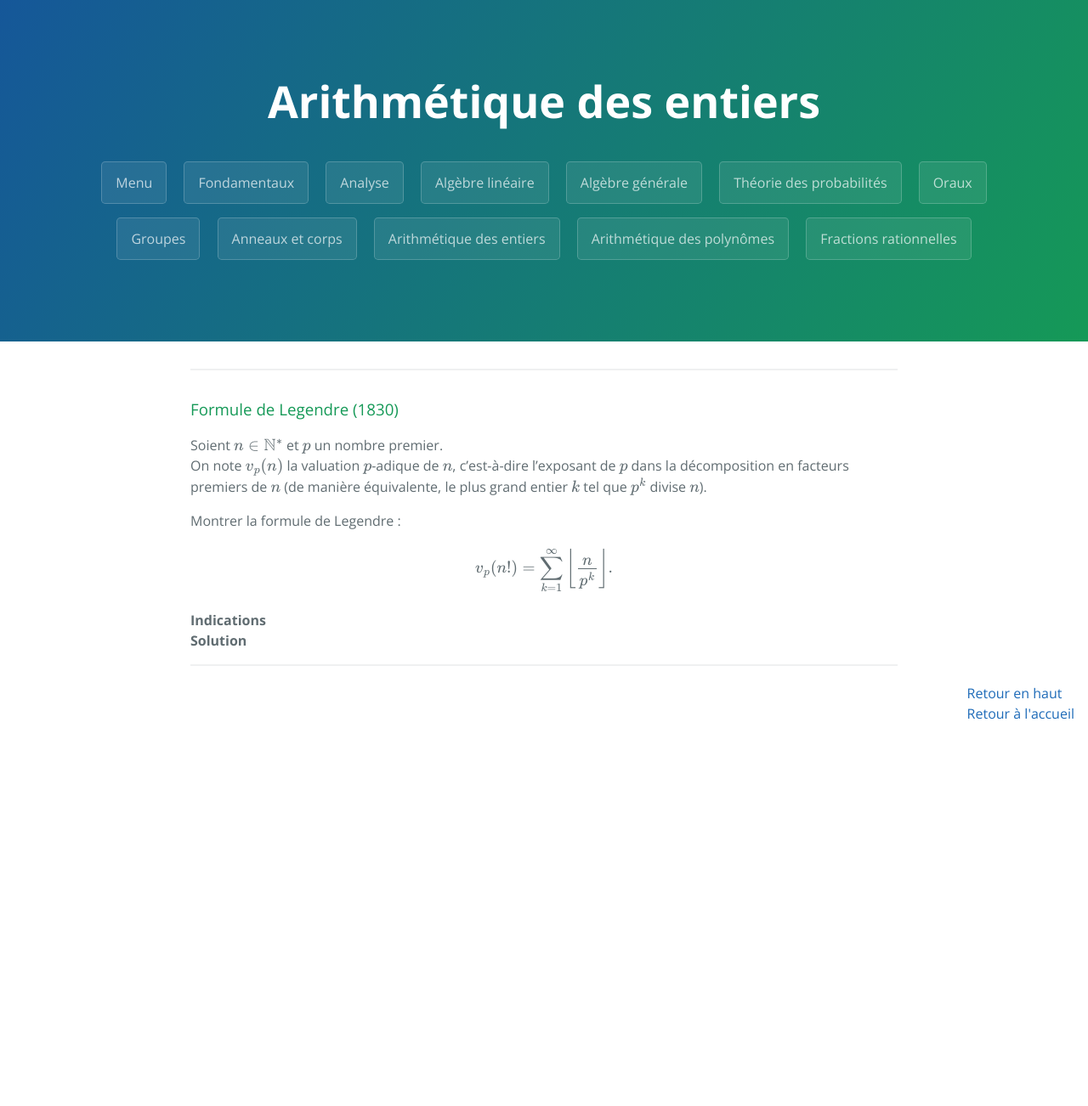
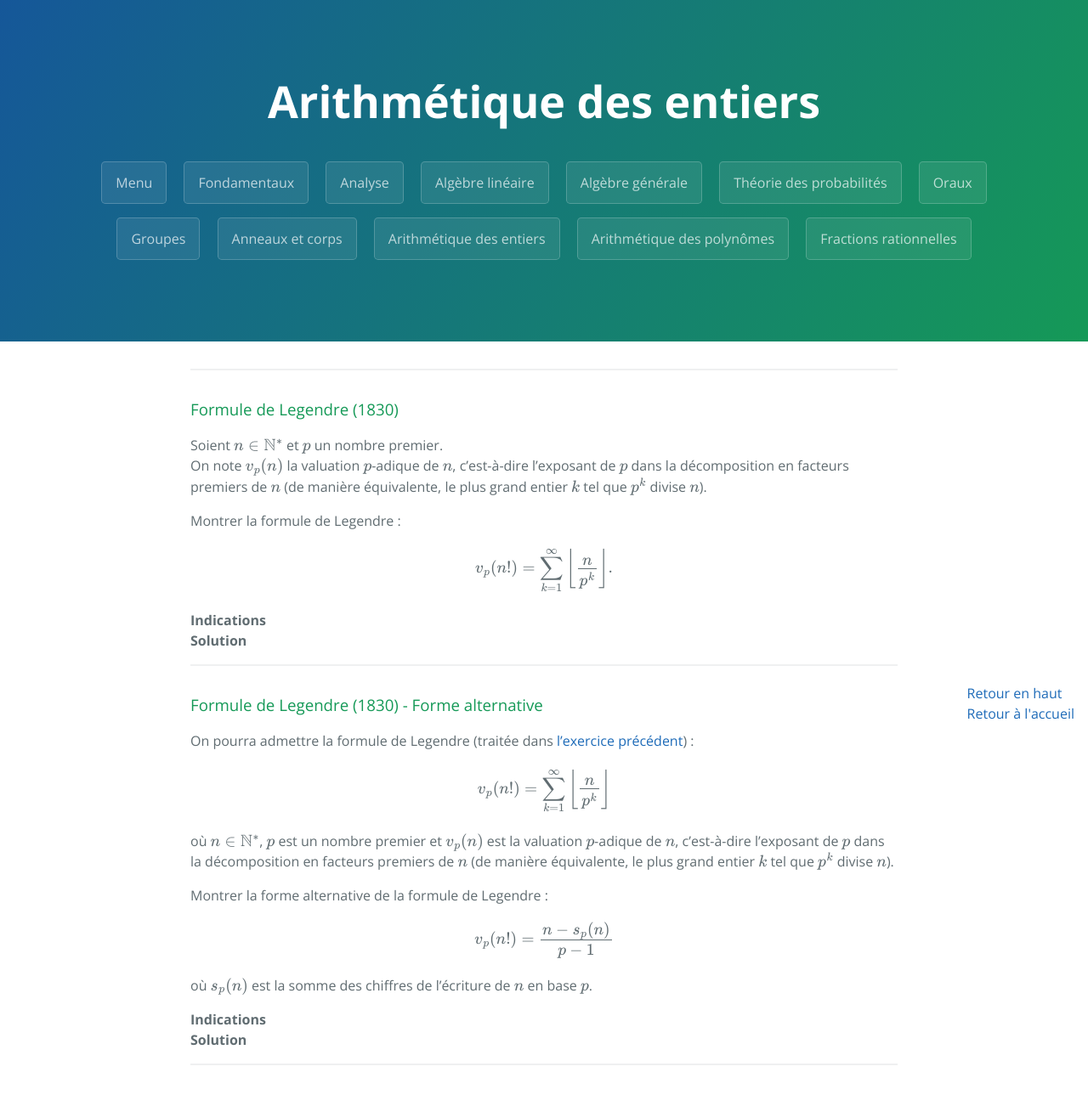
Before and after one commit to WingVee/wingvee.github.io, a Jekyll site: the page built from _pages/arithmetique-entiers.md, in a window 1280 px wide. Shown: the whole page at 85% size. Built offline with Jekyll 4.4.1, drawn with Linux system fonts in a browser that asks for light colours; formulas are drawn with MathJax 3; the repository's description, which GitHub fills in, is left out; before the commit the page ends 900 px from its top, so only the background shows below that; some of the changed text lies outside the part shown.

Commit message:
arithmetique-des-entiers#formule-de-legendre-2

```diff
--- a/_pages/arithmetique-entiers.md
+++ b/_pages/arithmetique-entiers.md
@@ -34,11 +34,8 @@ $$v_p(n!)=\sum_{k=1}^{\infty}\left\lfloor\frac{n}{p^k}\right\rfloor.$$
       <summary><u>Solution rapide</u></summary>
         Le nombre d'entiers de $1$ à $n$ qui sont multiples de $p^k$ est $\displaystyle\left\lfloor\frac{n}{p^k}\right\rfloor$.<br>
         Ainsi, le nombre d'entiers de $1$ à $n$ dont la valuation $p$-adique est $k$ (i.e. multiples de $p^k$ mais pas de $p^{k+1}$) est :
-
         $$\displaystyle\left\lfloor\frac{n}{p^k}\right\rfloor-\left\lfloor\frac{n}{p^{k+1}}\right\rfloor.$$
-
         Puisque la valuation $p$-adique de $n!$ est la somme des valuations $p$-adiques des entiers de $1$ à $n$, en regroupant leur valuation $p$-adique, et en remarquant que $\left\lfloor\frac{n}{p^{k}}\right\rfloor = 0$ pour $k>\log_p(n)$, on obtient :
-
         $$v_p(n!) = \left(\left\lfloor\frac{n}{p}\right\rfloor-\left\lfloor\frac{n}{p^2}\right\rfloor\right) + 2\left(\left\lfloor\frac{n}{p^2}\right\rfloor-\left\lfloor\frac{n}{p^3}\right\rfloor\right) + 3\left(\left\lfloor\frac{n}{p^3}\right\rfloor-\left\lfloor\frac{n}{p^4}\right\rfloor\right) + \ldots = \sum_{k=1}^{\infty}\left\lfloor\frac{n}{p^k}\right\rfloor.$$
     </details>
     <details>
@@ -56,37 +53,68 @@ $$v_p(n!)=\sum_{k=1}^{\infty}\left\lfloor\frac{n}{p^k}\right\rfloor.$$
       <summary><u>Solution détaillée</u></summary>
         Il est facile de montrer que $v_p(ab)=v_p(a)+v_p(b)$ pour tous $a,b\in\mathbb{N}^*$.<br>
         On a alors
-
         $$v_p(n!) = v_p\left(\prod_{j=1}^n j\right) = \sum_{j=1}^n v_p(j).$$
-
         On peut faire une disjonction de cas sur la valuation $p$-adique de $j$ :
-
         $$\{1,\ldots,n\} = \bigsqcup_{k=0}^{\infty}\Big\{j\in\{1,\ldots,n\}\mid v_p(j)=k\Big\} = \bigsqcup_{k=0}^{\infty} A_k$$
-
         où $A_k = \{j\in\{1,\ldots,n\}\mid v_p(j)=k\}$ est l'ensemble des entiers de $1$ à $n$ dont la valuation $p$-adique est $k$ (on peut aller jusqu'à $+\infty$ en remarquant que les ensembles $A_k$ sont vides pour $k>\log_p(n)$).
-
         Ainsi, on a
-
         $$v_p(n!) = \sum_{j=1}^n v_p(j) = \sum_{k=0}^{\infty}\sum_{j\in A_k}v_p(j) = \sum_{k=0}^{\infty}k\cdot\operatorname{Card}(A_k)$$
-
         Il reste à déterminer $\operatorname{Card}(A_k)$, i.e. le nombre d'entiers de $1$ à $n$ dont la valuation $p$-adique est exactement $k$.<br>
         Il suffit de remarquer qu'un entier $j$ a pour valuation $p$-adique $k$ si et seulement si $p^k$ divise $j$ mais $p^{k+1}$ ne divise pas $j$.<br>
         Or le nombre d'entiers de $1$ à $n$ qui sont divisibles par $p^k$ est $\displaystyle \left\lfloor\frac{n}{p^k}\right\rfloor$ (c'est le plus grand entier $m$ tel que $p^k\cdot m\leq n$).<br>
         Donc le nombre d'entiers de $1$ à $n$ dont la valuation $p$-adique est exactement $k$ est la différence entre le nombre d'entiers de $1$ à $n$ divisibles par $p^k$ et le nombre d'entiers de $1$ à $n$ divisibles par $p^{k+1}$, i.e.
-
         $$\displaystyle \operatorname{Card}(A_k) = \left\lfloor\frac{n}{p^k}\right\rfloor-\left\lfloor\frac{n}{p^{k+1}}\right\rfloor.$$
-
         Ainsi, on a, en faisant apparaître un télescopage, et en remarquant que $\displaystyle\left\lfloor\frac{n}{p^{k}}\right\rfloor = 0$ pour $k>\log_p(n)$ :
-
         $$\begin{align*}
         v_p(n!) &= \sum_{k=0}^{\infty}k\cdot\operatorname{Card}(A_k) \\
         &= \sum_{k=0}^{\infty}k\left(\left\lfloor\frac{n}{p^k}\right\rfloor-\left\lfloor\frac{n}{p^{k+1}}\right\rfloor\right) \\
         &= \sum_{k=0}^{\infty}\left\lfloor\frac{n}{p^{k+1}}\right\rfloor + k\left\lfloor\frac{n}{p^k}\right\rfloor - (k+1)\left\lfloor\frac{n}{p^{k+1}}\right\rfloor \\
         &= \sum_{k=0}^{\infty}\left\lfloor\frac{n}{p^{k+1}}\right\rfloor = \sum_{k=1}^{\infty}\left\lfloor\frac{n}{p^k}\right\rfloor.
         \end{align*}$$
-
         D'où la formule de Legendre.
     </details>
 </details>
 
 ---
+
+<h3 id="formule-de-legendre-2">
+  <a href="#formule-de-legendre-2" class="header">
+  Formule de Legendre (1830) - Forme alternative</a>
+</h3>
+
+On pourra admettre la formule de Legendre (traitée dans [l'exercice précédent](#formule-de-legendre)) :
+
+$$v_p(n!)=\sum_{k=1}^{\infty}\left\lfloor\frac{n}{p^k}\right\rfloor$$
+
+où $n\in\mathbb{N}^*$, $p$ est un nombre premier et $v_p(n)$ est la valuation $p$-adique de $n$, c'est-à-dire l'exposant de $p$ dans la décomposition en facteurs premiers de $n$ (de manière équivalente, le plus grand entier $k$ tel que $p^k$ divise $n$).
+
+Montrer la forme alternative de la formule de Legendre :
+
+$$v_p(n!)=\frac{n-s_p(n)}{p-1}$$
+
+où $s_p(n)$ est la somme des chiffres de l'écriture de $n$ en base $p$.
+
+<details>
+  <summary><b>Indications</b></summary>
+    Écrire $n$ en base $p$ : $\displaystyle n = \overline{a_r\dots a_1a_0} = a_0 + \dots + a_rp^r = \sum_{j=0}^r a_jp^j$ avec $a_j\in\{0,\ldots,p-1\}$ et $a_r\neq 0$.<br>
+    Étudier la valeur de $\displaystyle\left\lfloor\frac{n}{p^k}\right\rfloor$ pour $1\leq k\leq r$.
+</details>
+
+<details>
+  <summary><b>Solution</b></summary>
+    Écrivons $n$ en base $p$ : $\displaystyle n = \overline{a_r\dots a_1a_0} = a_0 + \dots + a_rp^r = \sum_{j=0}^r a_jp^j$ avec $a_j\in\{0,\ldots,p-1\}$ et $a_r\neq 0$.<br>
+    On remarque que si $k>r$, alors $\displaystyle\left\lfloor\frac{n}{p^k}\right\rfloor = 0$ car $p^k>n$.<br>
+    Et si $1\leq k\leq r$, puisque $\displaystyle 0\leq \frac{a_0+\dots+a_{k-1}p^{k-1}}{p^k}<1$ et que $\displaystyle\frac{a_k p^k + \dots + a_rp^r}{p^k}$ est entier, on a $$\left\lfloor\frac{n}{p^k}\right\rfloor = \left\lfloor\frac{a_0+\dots+a_{k-1}p^{k-1}}{p^k}+\frac{a_kp^k+\dots+a_rp^r}{p^k}\right\rfloor = a_k + \dots + a_r p^{r-k} = \sum_{j=k}^r a_jp^{j-k}.$$
+    Ainsi, on a :
+    $$\begin{align*}
+    v_p(n!) &= \sum_{k=1}^{\infty}\left\lfloor\frac{n}{p^k}\right\rfloor = \sum_{k=1}^{r}\left\lfloor\frac{n}{p^k}\right\rfloor \qquad \text{(formule de Legendre)}\\
+    &= \sum_{k=1}^r\sum_{j=k}^r a_jp^{j-k} = \sum_{1\leq k\leq j\leq r} a_jp^{j-k} = \sum_{j=1}^r\sum_{k=1}^j a_jp^{j-k} \qquad \text{(permutation de sommes)}\\
+    &= \sum_{j=1}^r a_j \sum_{k=1}^j p^{j-k} = \sum_{j=1}^r a_j \sum_{k=0}^{j-1} p^k \qquad \text{(changement d'indices)}\\
+    &= \sum_{j=1}^r a_j \frac{p^j-1}{p-1} = \sum_{j=0}^r a_j \frac{p^j-1}{p-1} \qquad \text{(somme d'une suite géométrique, et $p\neq 1$)}\\
+    &= \frac{1}{p-1}\left(\sum_{j=0}^r a_jp^j - a_j\right)\\
+    &= \frac{n-s_p(n)}{p-1} \qquad \text{(car $n = \sum_{j=0}^r a_jp^j$ et $s_p(n) = \sum_{j=0}^r a_j$)}.
+    \end{align*}$$
+    D'où la formule alternative de Legendre.
+</details>
+
+---
```
